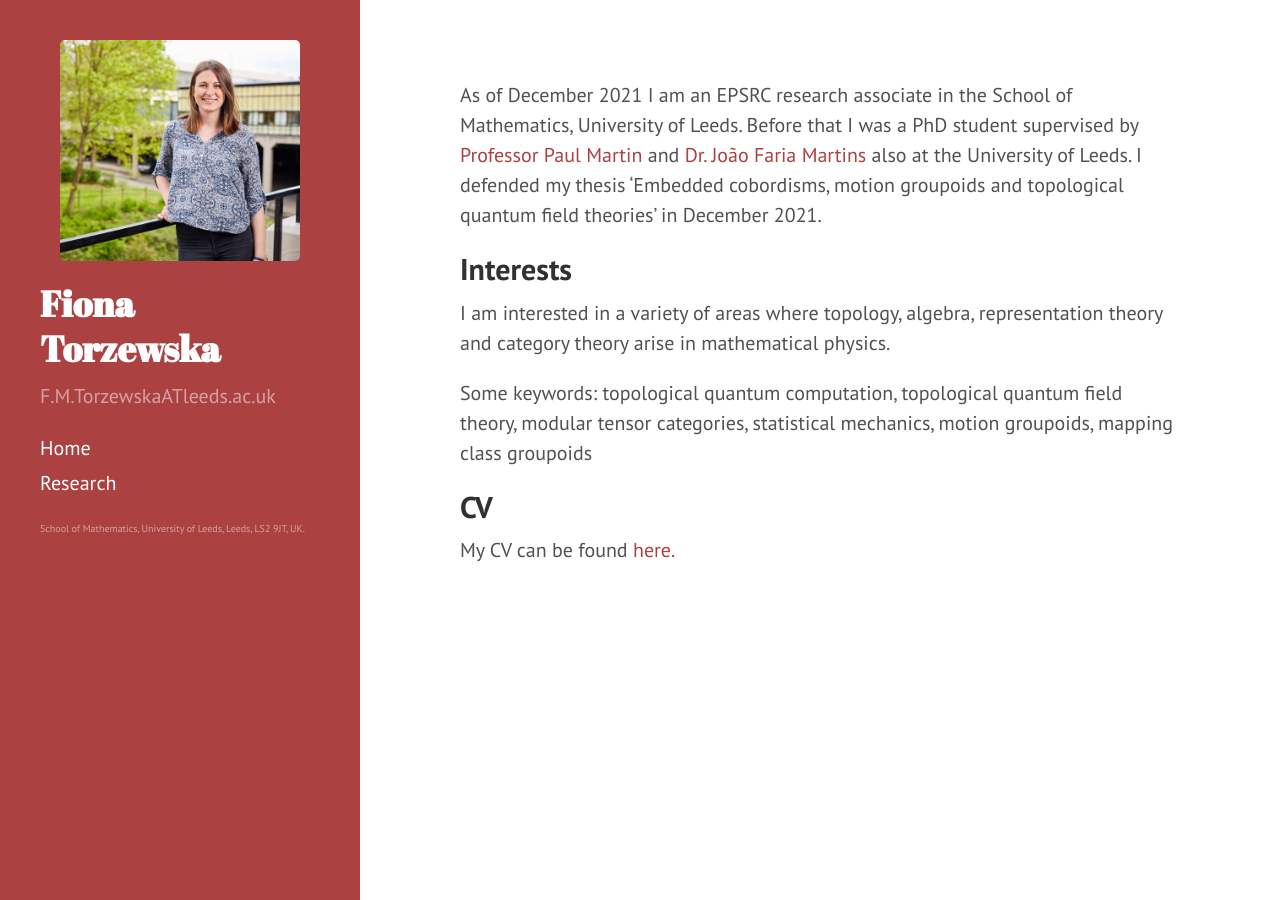
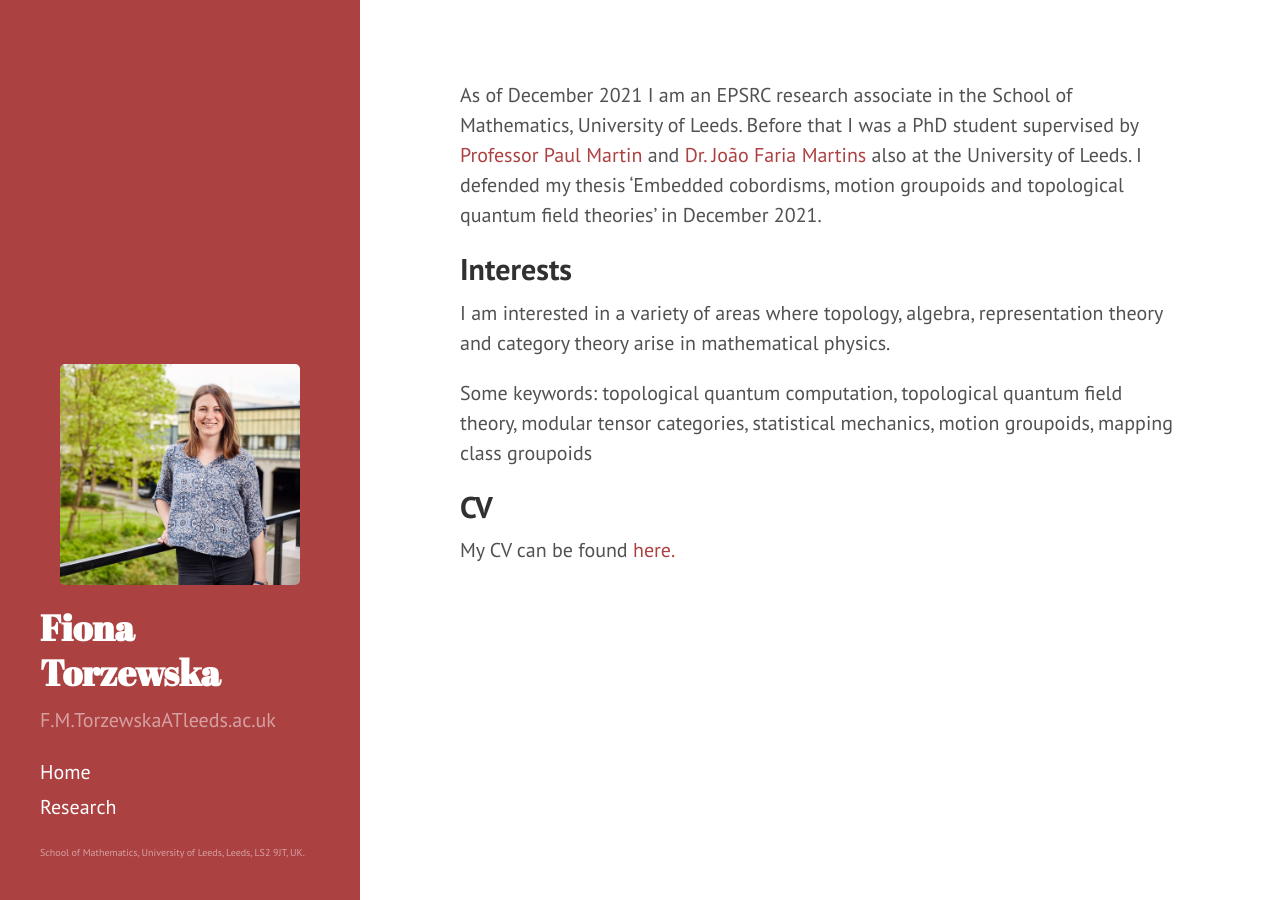
Before and after one commit to fionatorzewska/fionatorzewska.github.io, a Jekyll site: the page built from index.md, in a window 1280 px wide. Built offline with Jekyll 4.4.1, drawn with Linux system fonts in a browser that asks for light colours; Markdown is read by kramdown in place of the engine named in the settings; the list of posts is cut into pages by our own code.

Commit message:
Update hyde.css

```diff
--- a/public/css/hyde.css
+++ b/public/css/hyde.css
@@ -116,10 +116,12 @@ a.sidebar-nav-item:focus {
 
 @media (min-width: 48em) {
     .sidebar-sticky{
-        bottom:1rem;
+          position: absolute;
+          right:  1rem;
+          bottom: 1rem;
+          left:   1rem;
         overflow-y:auto;
         overflow-x:hidden;
-        height:100%;
     }
 }
 
```
